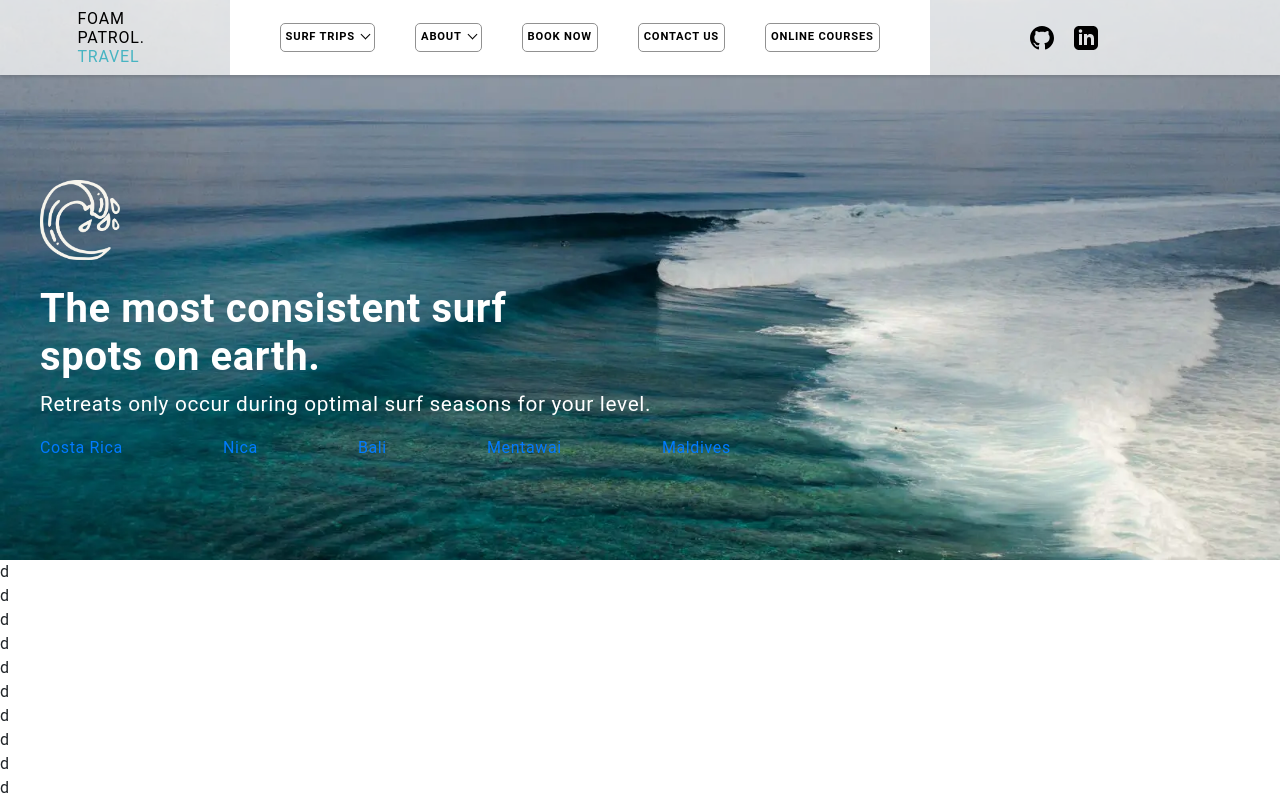
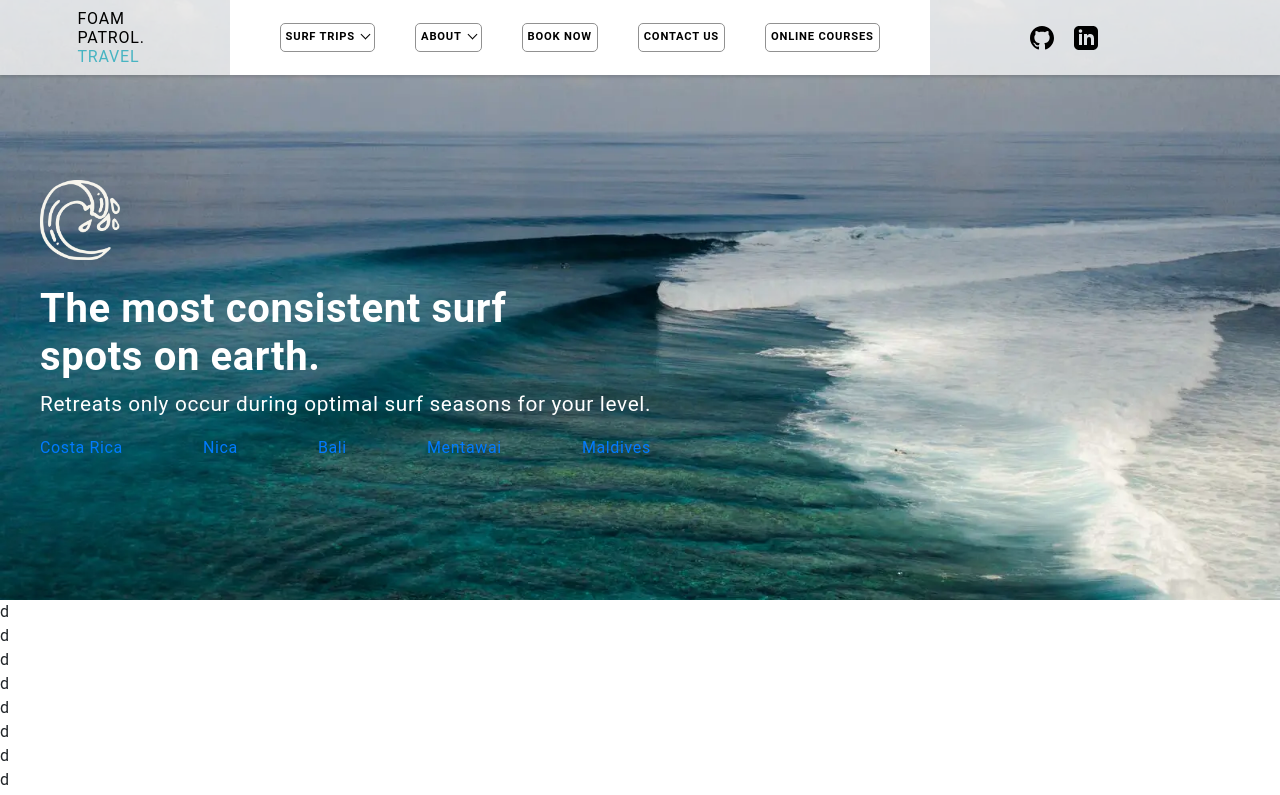
Before and after one commit to AaronoKwok/foam-patrol2, a React (Create React App) app: page / in a window 1280 px wide. Shown: the top 795 px of the page. Built offline with nearby package versions, Linux system fonts and the light colour scheme.

Commit message:
css backscene text

```diff
--- a/public/index.css
+++ b/public/index.css
@@ -122,7 +122,7 @@ nav {
 
 .background-image {
   width: 100%;
-  height: 70vh;
+  height: 75vh;
   overflow: hidden;
   object-fit: cover;
   object-position: 0% 55%;
@@ -157,7 +157,7 @@ nav {
 }
 
 .link-loc {
-  margin-right: 100px;
+  margin-right: 80px;
 
 }
 
```
